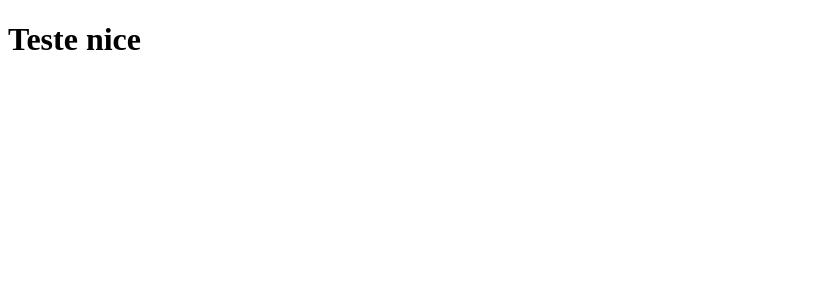
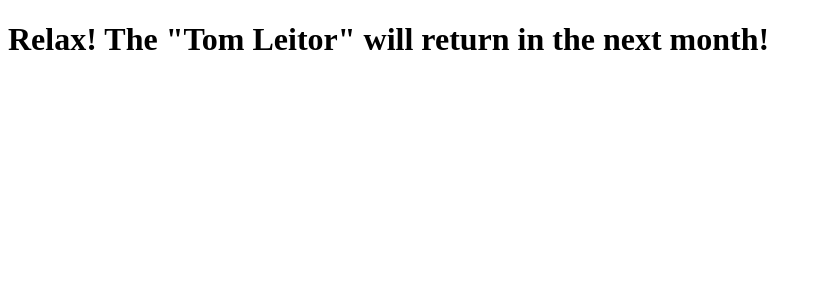
Before and after one commit to RafaelNMeyer/clone-tabnews, a Next.js app: page / in a window 1280 px wide. Shown: the top 300 px of the page, without its empty margins (0-822 px from the left). Built offline with nearby package versions, Linux system fonts and the light colour scheme.

Commit message:
removed .next folder in git and added a phrase to person who i like

```diff
--- a/pages/index.js
+++ b/pages/index.js
@@ -1,5 +1,5 @@
 function Home(){
-    return <h1>Teste nice</h1>
+    return <h1>Relax! The "Tom Leitor" will return in the next month!</h1>
 }
 
 export default Home;
```
Also changed, not shown: 1 other file (tests, documents, lock files or other folders).
